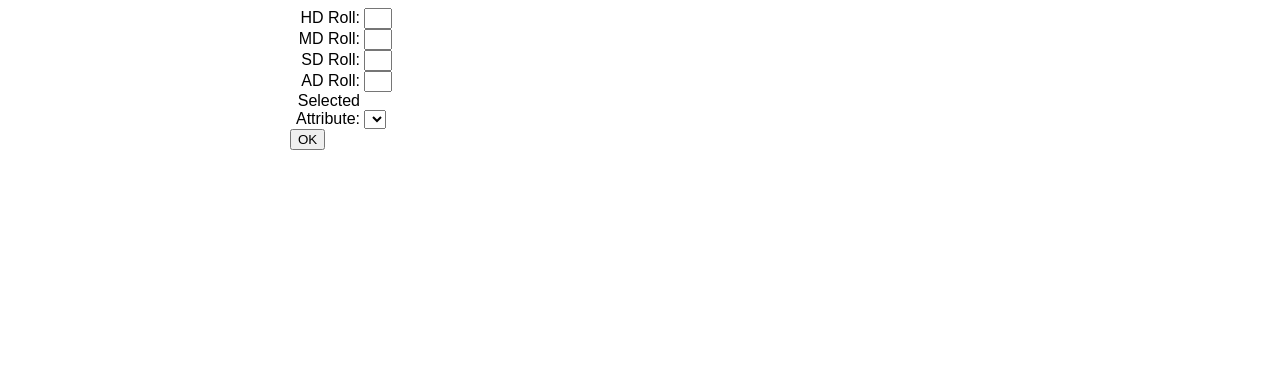
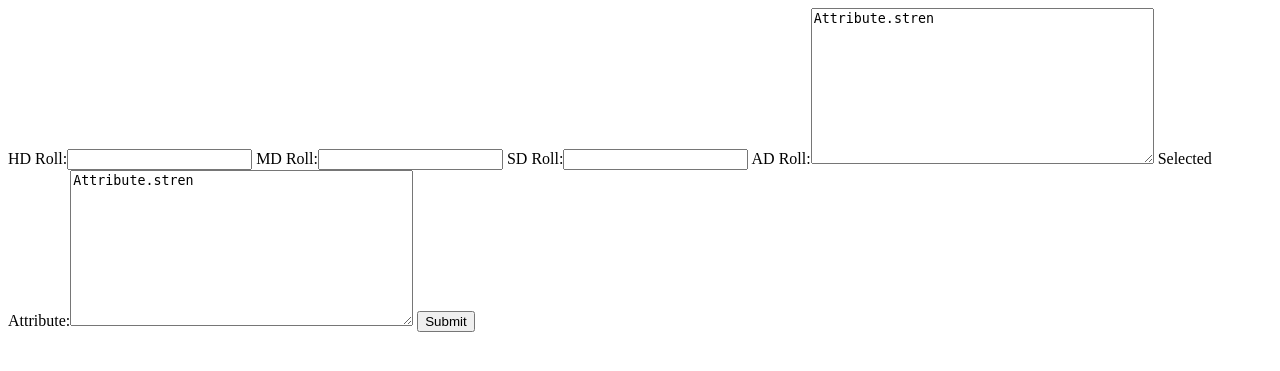
Before and after one commit to indeterminateoutcomesstudios/stardust-rpg, a Django app: template sheet/templates/level_up.html in a window 1280 px wide. Shown: the top 371 px of the page. Run offline with Django 3.2, Linux system fonts and the light colour scheme; the template is opened without the code that fills it: values that come from a table or form of the project are taken from there, others are empty.

Commit message:
Use LevelUp form to create a LevelUp object.

```diff
--- a/sheet/forms.py
+++ b/sheet/forms.py
@@ -0,0 +1,9 @@
+from django import forms
+
+from .models.character import LevelUp
+
+
+class LevelUpForm(forms.ModelForm):
+    class Meta:
+        model = LevelUp
+        fields = ['hd_roll', 'md_roll', 'sd_roll', 'ad_roll', 'selected_attribute']
--- a/sheet/models/character.py
+++ b/sheet/models/character.py
@@ -3,6 +3,7 @@
 import enum
 
 import enumfields
+from django.core import validators
 from django.db import models
 from typing import Tuple
 
@@ -270,8 +271,13 @@ class Character(models.Model):
 
 class LevelUp(models.Model):
     character = models.ForeignKey(Character, on_delete=models.CASCADE)
-    hd_roll = models.IntegerField(default=0)
-    md_roll = models.IntegerField(default=0)
-    sd_roll = models.IntegerField(default=0)
-    ad_roll = enumfields.EnumIntegerField(Attribute, default=Attribute.stren)
-    selected_attribute = enumfields.EnumIntegerField(Attribute, default=Attribute.stren)
+    hd_roll = models.IntegerField(verbose_name='HD Roll',
+                                  validators=[validators.MinValueValidator(1)])
+    md_roll = models.IntegerField(verbose_name='MD Roll',
+                                  validators=[validators.MinValueValidator(1)])
+    sd_roll = models.IntegerField(verbose_name='SD Roll',
+                                  validators=[validators.MinValueValidator(1)])
+    ad_roll = enumfields.EnumIntegerField(verbose_name='AD Roll',
+                                          enum=Attribute, default=Attribute.stren)
+    selected_attribute = enumfields.EnumIntegerField(verbose_name='Selected Attribute',
+                                                     enum=Attribute, default=Attribute.stren)
--- a/sheet/templates/level_up.html
+++ b/sheet/templates/level_up.html
@@ -1,53 +1,10 @@
 <!DOCTYPE html>
 <html lang="en">
-<head>
-    <meta charset="UTF-8">
-    <title>Level Up</title>
-    <style>
-        form {
-            font-family: sans-serif;
-            width: 700px;
-            margin: 0 auto;
-        }
-        label {
-            width: 70px;
-            text-align: right;
-            display: inline-block;
-        }
-        input[type="text"] {
-            width: 20px;
-            margin: 0 auto;
-        }
-    </style>
-</head>
 <body>
-    <form action="/sheet/level_up" method="post">
-        {% csrf_token %}
-        <div>
-            <label for="hd_roll">HD Roll: </label>
-            <input id="hd_roll" type="text" name="hd_roll" value="">
-        </div>
-        <div>
-            <label for="md_roll">MD Roll: </label>
-            <input id="md_roll" type="text" name="md_roll" value="">
-        </div>
-        <div>
-            <label for="sd_roll">SD Roll: </label>
-            <input id="sd_roll" type="text" name="sd_roll" value="">
-        </div>
-        <div>
-            <label for="ad_roll">AD Roll: </label>
-            <input id="ad_roll" type="text" name="ad_roll" value="">
-        </div>
-        <div>
-            <label for="selected_attribute">Selected Attribute: </label>
-            <select id="selected_attribute">
-                {% for attribute in attributes %}
-                    <option value="{{ attribute.name }}">{{ attribute.name }}</option>
-                {% endfor %}
-            </select>
-        </div>
-        <input type="submit" value="OK">
-    </form>
+    <form action="/sheet/level_up/" method="post">
+    {% csrf_token %}
+    {{ form }}
+    <input type="submit" value="Submit" />
+</form>
 </body>
 </html>
--- a/sheet/urls.py
+++ b/sheet/urls.py
@@ -4,6 +4,6 @@ from . import views
 
 urlpatterns = [
     url(r'^$', views.index, name='Index'),
-    url(r'^stats$', views.stats, name='Stats'),
-    url(r'^level_up$', views.level_up, name='Level Up'),
+    url(r'^stats/$', views.stats, name='Stats'),
+    url(r'^level_up/$', views.level_up, name='Level Up'),
 ]
```
Also changed, not shown: sheet/views.py (+14 -5 lines).
